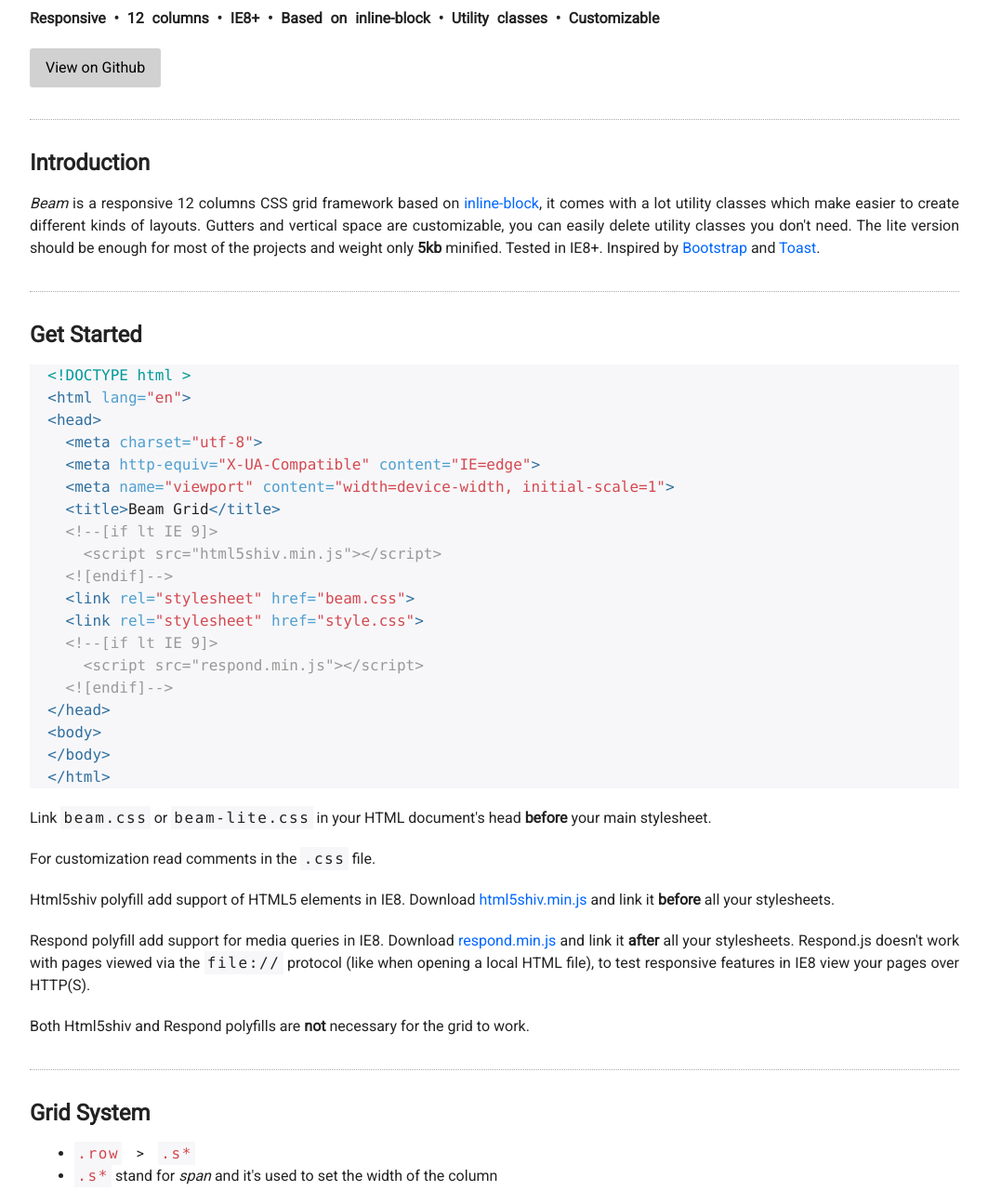
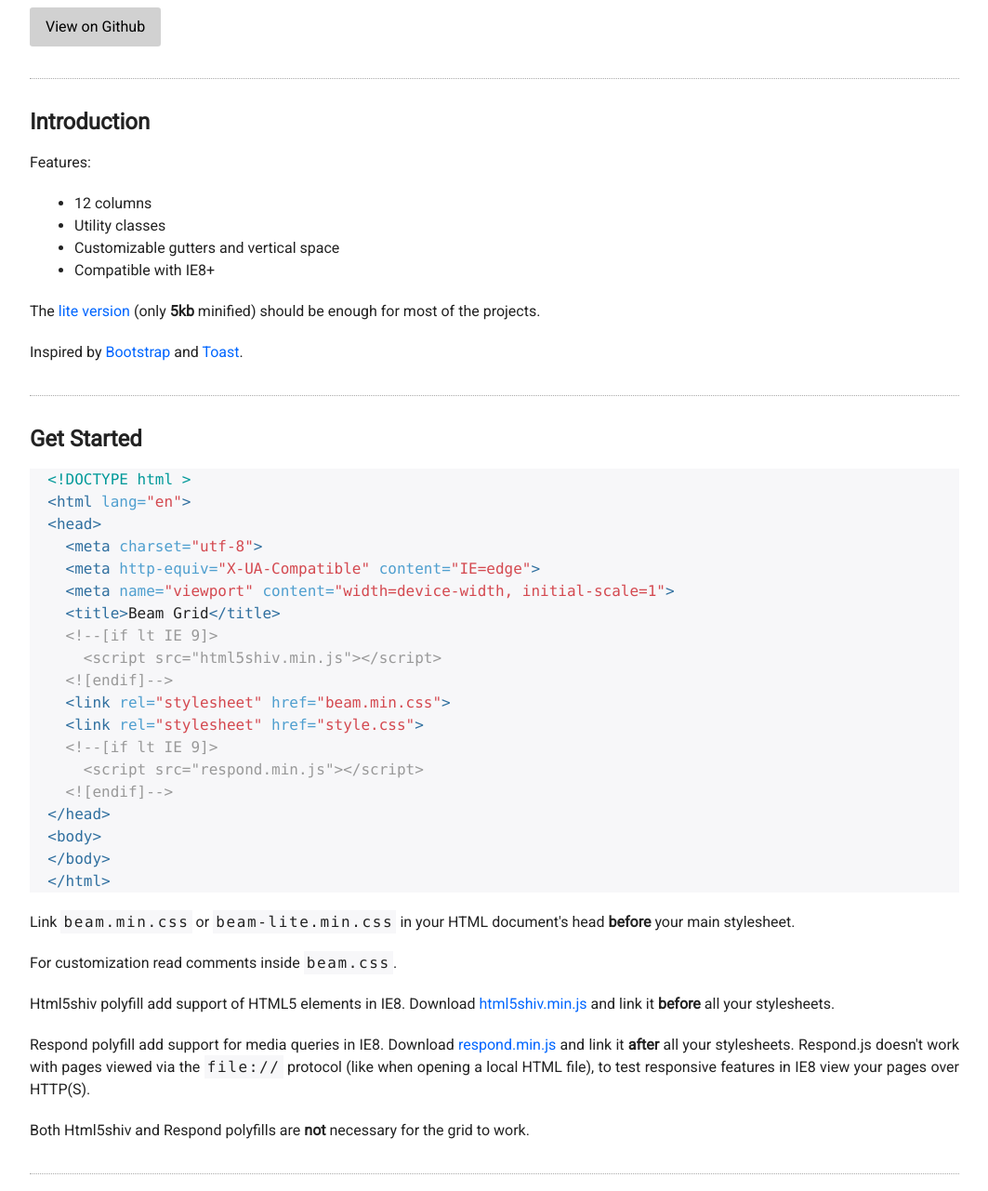
Before and after one commit to pldg/beam, a plain HTML site: page index.html in a window 1280 px wide. Shown: the part 198-1479 px from the top of the page at 93% size, without its empty margins (108-1171 px from the left). Drawn offline with Linux system fonts and the light colour scheme.

Commit message:
Summarize introduction, add links

```diff
--- a/index.html
+++ b/index.html
@@ -28,16 +28,23 @@
 
       <header id="home">
         <h1><a href="#home"><span class="B">B</span><span class="E">E</span><span class="A">A</span><span class="M">M</span></a></h1>
-        <h2>A lightweight CSS grid framework</h2>
-        <h3>Responsive • 12 columns • IE8+ • Based on inline-block • Utility classes • Customizable</h3>
-        <a class="btn" href="https://github.com/poldelmengo/beam" target="_blank">View on Github</a>
+        <h2>A responsive CSS grid framework based on <a href="https://www.w3schools.com/css/css_inline-block.asp" target="_blank">inline-block</a></h2>
+        <a class="btn" href="https://github.com/pldg/beam" target="_blank">View on Github</a>
       </header>
 
       <hr />
 
       <section id="introduction">
         <h4>Introduction <a href="#introduction">§</a></h4>
-        <p><i>Beam</i> is a responsive 12 columns CSS grid framework based on <a href="https://www.w3schools.com/css/css_inline-block.asp" target="_blank" rel="noopener noreferrer">inline-block</a>, it comes with a lot utility classes which make easier to create different kinds of layouts. Gutters and vertical space are customizable, you can easily delete utility classes you don't need. The lite version should be enough for most of the projects and weight only <b>5kb</b> minified. Tested in IE8+. Inspired by <a href="https://github.com/twbs/bootstrap" target="_blank">Bootstrap</a> and <a href="https://github.com/daneden/Toast" target="_blank">Toast</a>.</p>
+        <p>Features:</p>
+        <ul>
+          <li>12 columns</li>
+          <li>Utility classes</li>
+          <li>Customizable gutters and vertical space</li>
+          <li>Compatible with IE8+</li>
+        </ul>
+        <p>The <a href="https://github.com/pldg/beam/blob/master/beam-lite.css" target="_blank">lite version</a> (only <b>5kb</b> minified) should be enough for most of the projects.<p>
+        <p>Inspired by <a href="https://github.com/twbs/bootstrap" target="_blank">Bootstrap</a> and <a href="https://github.com/daneden/Toast" target="_blank">Toast</a>.</p>
       </section><!-- END of SECTION #introduction -->
 
       <hr />
@@ -55,7 +62,7 @@
     <span class="code_comment">&lt;!--[if lt IE 9]&gt;
       &lt;script src="html5shiv.min.js"&gt;&lt;/script&gt;
     &lt;![endif]--&gt;</span>
-    <span class="code_tag">&lt;link </span><span class="code_class">rel=</span><span class="code_class-name">"stylesheet"</span><span class="code_class"> href=</span><span class="code_class-name">"beam.css"</span><span class="code_tag">&gt;</span>
+    <span class="code_tag">&lt;link </span><span class="code_class">rel=</span><span class="code_class-name">"stylesheet"</span><span class="code_class"> href=</span><span class="code_class-name">"beam.min.css"</span><span class="code_tag">&gt;</span>
     <span class="code_tag">&lt;link </span><span class="code_class">rel=</span><span class="code_class-name">"stylesheet"</span><span class="code_class"> href=</span><span class="code_class-name">"style.css"</span><span class="code_tag">&gt;</span>
     <span class="code_comment">&lt;!--[if lt IE 9]&gt;
       &lt;script src="respond.min.js"&gt;&lt;/script&gt;
@@ -65,8 +72,8 @@
   <span class="code_tag">&lt;/body&gt;</span>
   <span class="code_tag">&lt;/html&gt;</span>  </code></pre>
   <!-- END of CODE -->
-        <p>Link <code>beam.css</code> or <code>beam-lite.css</code> in your HTML document's head <b>before</b> your main stylesheet.</p>
-        <p>For customization read comments in the <code>.css</code> file.</p>
+        <p>Link <a href="https://cdn.jsdelivr.net/gh/pldg/beam/beam.min.css" target="_blank"><code>beam.min.css</code></a> or <a href="https://cdn.jsdelivr.net/gh/pldg/beam/beam-lite.min.css" target="_blank"><code>beam-lite.min.css</code></a> in your HTML document's head <b>before</b> your main stylesheet.</p>
+        <p>For customization read comments inside <code>beam.css</code>.</p>
         <p>Html5shiv polyfill add support of HTML5 elements in IE8. Download <a href="https://github.com/aFarkas/html5shiv/tree/master/dist" target="_blank">html5shiv.min.js</a> and link it <b>before</b> all your stylesheets.</p>
         <p>Respond polyfill add support for media queries in IE8. Download <a href="https://github.com/scottjehl/Respond/tree/master/dest" target="_blank">respond.min.js</a> and link it <b>after</b> all your stylesheets. Respond.js doesn't work with pages viewed via the <code>file://</code> protocol (like when opening a local HTML file), to test responsive features in IE8 view your pages over HTTP(S).</p>
         <p>Both Html5shiv and Respond polyfills are <b>not</b> necessary for the grid to work.</p>
```
Also changed, not shown: README.md.
